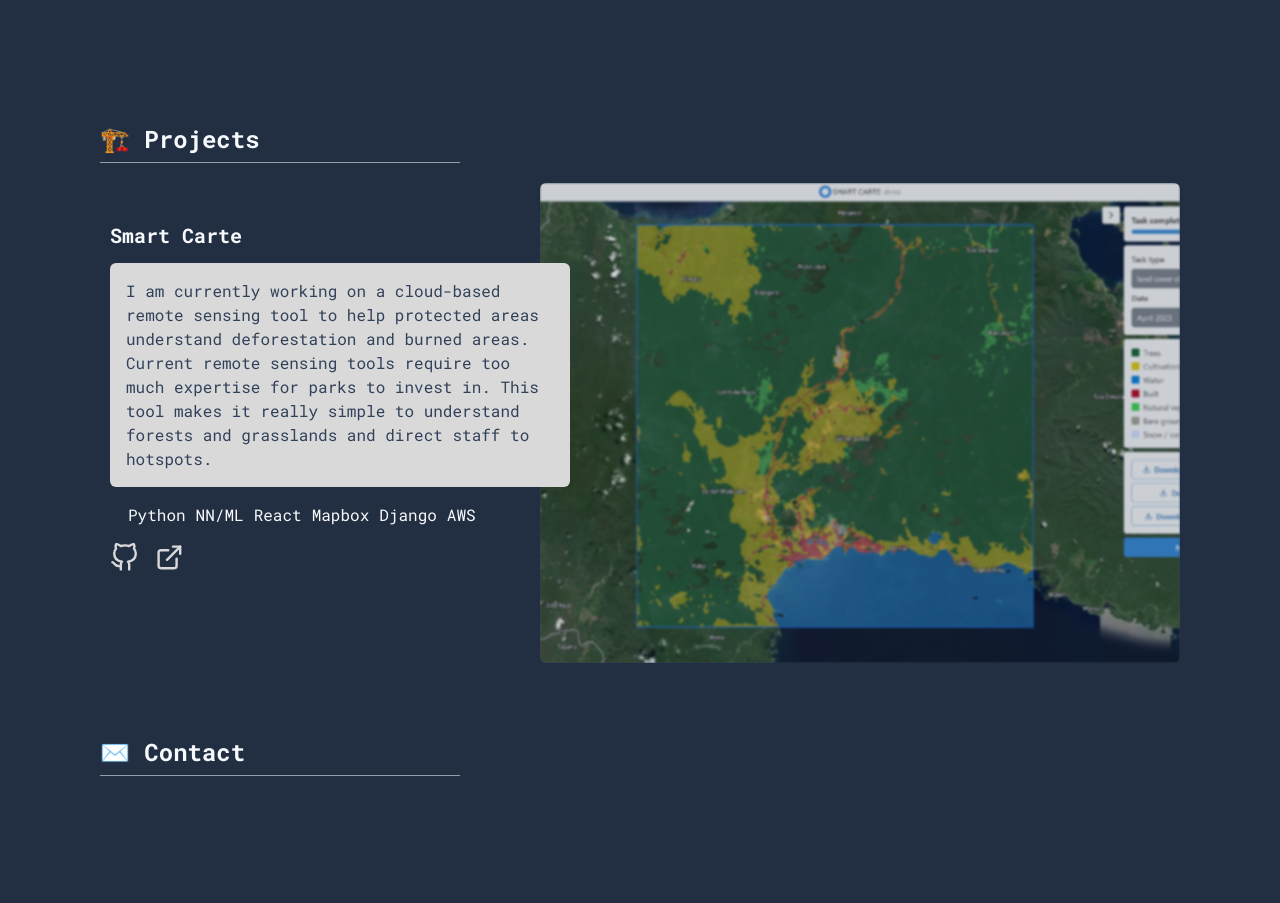
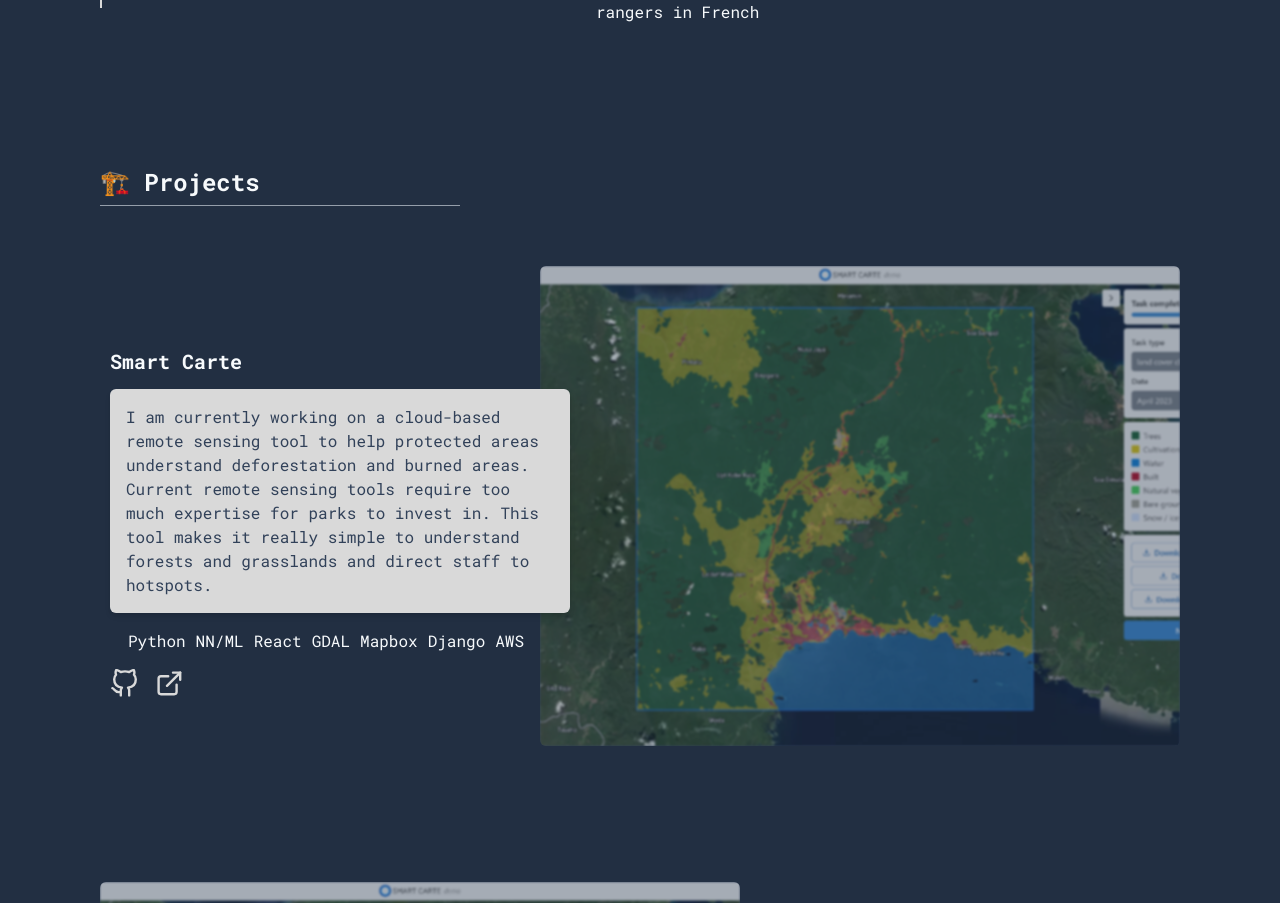
Before and after one commit to caseyslaught/casey-slaught-new-site, a Next.js app: page / in a window 1280 px wide. Shown: the part 1873-2776 px from the top of the page. Built offline with nearby package versions, Linux system fonts and the light colour scheme.

Commit message:
finished project items

```diff
--- a/components/ExperienceSection/index.tsx
+++ b/components/ExperienceSection/index.tsx
@@ -18,7 +18,7 @@ const ExperienceSection: React.FC<Props> = () => {
   return (
     <Flex
       id="experience-section"
-      px={["1em", "1em", "2em"]}
+      px={["1em", "2em"]}
       justify="flex-start"
       align="flex-start"
       pb={["60px", "120px"]}
--- a/components/HeaderMain/index.tsx
+++ b/components/HeaderMain/index.tsx
@@ -54,7 +54,7 @@ const HeaderMain: React.FC<Props> = ({ isMobileOrTablet }) => {
     <Flex
       w="100%"
       bg="primary.800"
-      px={["1em", "1em", "2em"]}
+      px={["1em", "2em"]}
       h={prevScrollPos > 80 ? "60px" : "80px"}
       position="fixed"
       top={visible ? "0" : "-80px"}
--- /dev/null
+++ b/components/HeroSection/index.tsx
@@ -0,0 +1,47 @@
+import React from "react";
+import { Flex, Text, VStack } from "@chakra-ui/react";
+
+interface Props {}
+
+const HeroSection: React.FC<Props> = () => {
+  return (
+    <Flex
+      id="hero-section"
+      px={["1em", "2em"]}
+      justify="flex-start"
+      align="center"
+      h="calc(100vh - 80px)"
+    >
+      <Flex
+        align="flex-start"
+        w="100%"
+        maxW="1080px"
+        m="0 auto"
+        color="gray.50"
+        mb="40px"
+      >
+        <VStack spacing={6} maxW="560px" align="flex-start">
+          <Text>Hey there,</Text>
+          <Text>
+            My name is{" "}
+            <Text as="span" color="accent.500">
+              Casey Slaught
+            </Text>
+            .
+          </Text>
+          <Text>I build geospatial applications on the web.</Text>
+          <Text>
+            I&apos;m a full-stack developer focused on building
+            geospatial-driven applications that have a meaningful environmental
+            impact. I recently earned a Masters in Environmental Management
+            degree from Duke University. I also oversee a couple technology
+            projects at Virunga National Park in the Democratic Republic of the
+            Congo.
+          </Text>
+        </VStack>
+      </Flex>
+    </Flex>
+  );
+};
+
+export default HeroSection;
--- a/components/IntroSection/index.tsx
+++ b/components/IntroSection/index.tsx
@@ -26,10 +26,9 @@ const IntroSection: React.FC<Props> = () => {
   return (
     <Flex
       id="intro-section"
-      px={["1em", "1em", "2em"]}
+      px={["1em", "2em"]}
       justify="flex-start"
       align="flex-start"
-      //minH={["none", "none", "calc(100vh)"]}
       pb={["60px", "120px"]}
     >
       <Flex
@@ -55,7 +54,7 @@ const IntroSection: React.FC<Props> = () => {
             align="flex-start"
             justify="center"
             w="100%"
-            maxW="500px"
+            maxW={["none", "none", "500px"]}
             spacing={6}
             zIndex={[0, 0, 99]}
             fontSize="0.9em"
@@ -70,7 +69,9 @@ const IntroSection: React.FC<Props> = () => {
             <Text>
               Software is a means to an end and since 2013 the end that I
               thought most in need attention was the ongoing pressures faced by
-              conservationists and the wildlife they protect.
+              conservationists and the wildlife they protect. I have been using
+              my understanding of computer science to help conservationists in
+              their fight against poaching and other illegal activities.
             </Text>
             <Text>
               Aenean sed adipiscing diam donec adipiscing tristique risus nec.
--- a/components/ProjectsSection/index.tsx
+++ b/components/ProjectsSection/index.tsx
@@ -21,15 +21,14 @@ import { FiExternalLink, FiGithub } from "react-icons/fi";
 interface Props {}
 
 const ProjectsSection: React.FC<Props> = () => {
-  const [isMobileOrTablet] = useMediaQuery("(min-width: 860px)");
-
   return (
     <Flex
       id="projects-section"
-      px={["1em", "1em", "2em"]}
+      px={["1em", "2em"]}
       justify="flex-start"
       align="flex-start"
       pb={["60px", "120px"]}
+      zIndex={9}
     >
       <Flex
         direction="column"
@@ -45,29 +44,72 @@ const ProjectsSection: React.FC<Props> = () => {
           <Divider />
         </VStack>
 
-        <VStack w="100%">
-          <Flex w="100%" justify="flex-start" position="relative">
+        <VStack w="100%" spacing={[8, 12, 24]}>
+          {projects.map((project, i) => (
+            <ProjectItem
+              key={project.title}
+              {...project}
+              direction={i % 2 == 0 ? "ltor" : "rtol"}
+            />
+          ))}
+        </VStack>
+      </Flex>
+    </Flex>
+  );
+};
+
+interface ItemProps {
+  direction: "ltor" | "rtol";
+  title: string;
+  description: string;
+  tech: string[];
+  github: string;
+  demo: string;
+  image: string;
+}
+
+const ProjectItem: React.FC<ItemProps> = ({
+  direction,
+  title,
+  description,
+  tech,
+  github,
+  demo,
+  image,
+}) => {
+  const [isMobileOrTablet] = useMediaQuery("(max-width: 860px)");
+
+  return (
+    <Flex
+      h={["520px", "500px", "480px"]}
+      w="100%"
+      mt="40px"
+      align="center"
+      justify={
+        direction === "ltor" || isMobileOrTablet ? "flex-start" : "flex-end"
+      }
+      position="relative"
+    >
       <VStack
         w="100%"
         maxW="480px"
-              align="flex-start"
+        align={
+          direction === "ltor" || isMobileOrTablet ? "flex-start" : "flex-end"
+        }
         mt={["10px", "40px"]}
-              px="10px"
+        px={["10px", "24px", "10px"]}
         spacing={4}
         zIndex={999}
       >
-              <Heading fontSize="xl">Smart Carte</Heading>
+        <Heading fontSize="xl">{title}</Heading>
         <Flex
           bg="secondary.200"
           color="primary.700"
           p="1em"
           borderRadius="md"
+          shadow="md"
         >
-                I am currently working on a cloud-based remote sensing tool to
-                help protected areas understand deforestation and burned areas.
-                Current remote sensing tools require too much expertise for
-                parks to invest in. This tool makes it really simple to
-                understand forests and grasslands and direct staff to hotspots.
+          {description}
         </Flex>
 
         <UnorderedList
@@ -77,60 +119,88 @@ const ProjectsSection: React.FC<Props> = () => {
           styleType="none"
           px="2px"
         >
-                <ListItem me="10px">Python</ListItem>
-                <ListItem me="10px">NN/ML</ListItem>
-                <ListItem me="10px">React</ListItem>
-                <ListItem me="10px">Mapbox</ListItem>
-                <ListItem me="10px">Django</ListItem>
-                <ListItem me="10px">AWS</ListItem>
+          {tech.map((t) => (
+            <ListItem key={t} me="10px">
+              {t}
+            </ListItem>
+          ))}
         </UnorderedList>
 
         <HStack spacing={4}>
-                <Link
-                  href="https://github.com/caseyslaught/smartcarte-containers"
-                  target="_blank"
-                >
+          <Link href={github} target="_blank">
             <Icon as={FiGithub} fontSize="1.8em" color="secondary.200" />
           </Link>
 
-                <Link
-                  href="https://smartcarte.earth/demo/halmahera-nickel-apr-2023"
-                  target="_blank"
-                >
-                  <Icon
-                    as={FiExternalLink}
-                    fontSize="1.8em"
-                    color="secondary.200"
-                  />
+          <Link href={demo} target="_blank">
+            <Icon as={FiExternalLink} fontSize="1.8em" color="secondary.200" />
           </Link>
         </HStack>
       </VStack>
       <Flex
         w={["100%", "100%", "640px"]}
-              h="480px"
+        h={["520px", "500px", "480px"]}
         bg="primary.700"
         position="absolute"
-              right={0}
+        left={direction === "rtol" ? "0" : "auto"}
+        right={direction === "ltor" ? "0" : "auto"}
         zIndex={0}
         overflow="hidden"
         borderRadius="md"
       >
+        <Link href={demo} target="_blank">
           <NextImage
             className="project-image"
             fill={true}
-                src="/images/smart_carte.png"
-                alt="Smart Carte screenshot"
+            src={image}
+            alt="project screenshot"
             style={{
               objectFit: "cover",
               filter: "blur(1px)",
             }}
           />
-            </Flex>
-          </Flex>
-        </VStack>
+        </Link>
       </Flex>
     </Flex>
   );
 };
 
+interface ProjectItemType {
+  title: string;
+  description: string;
+  tech: string[];
+  github: string;
+  demo: string;
+  image: string;
+}
+
+const projects: ProjectItemType[] = [
+  {
+    title: "Smart Carte",
+    description:
+      "I am currently working on a cloud-based remote sensing tool to help protected areas understand deforestation and burned areas. Current remote sensing tools require too much expertise for parks to invest in. This tool makes it really simple to understand forests and grasslands and direct staff to hotspots.",
+    tech: ["Python", "NN/ML", "React", "GDAL", "Mapbox", "Django", "AWS"],
+    github: "https://github.com/caseyslaught/smartcarte-containers",
+    demo: "https://smartcarte.earth/demo/halmahera-nickel-apr-2023",
+    image: "/images/smart_carte.png",
+  },
+  {
+    title: "SimpleDroneMaps",
+    description:
+      "I am currently working on a cloud-based remote sensing tool to help protected areas understand deforestation and burned areas. Current remote sensing tools require too much expertise for parks to invest in. This tool makes it really simple to understand forests and grasslands and direct staff to hotspots.",
+    tech: ["Python", "GDAL", "React", "Mapbox", "Django", "AWS"],
+    github: "",
+    demo: "https://simpledronemaps.com",
+    image: "/images/smart_carte.png",
+  },
+  {
+    title: "Virunga LoRa Alert System",
+    description:
+      "This system helps communities report sightings of dangerous rebel groups in the region as well as helping the park to track vehicles and personnel. I designed the LoRa antenna network and built the software that makes use of the position data.",
+    tech: ["LoRaWAN", "Chirpstack", "Python", "React", "AWS"],
+    github: "",
+    demo: "",
+    image: "/images/smart_carte.png",
+  },
+];
+
 export default ProjectsSection;
--- a/pages/_app.tsx
+++ b/pages/_app.tsx
@@ -77,9 +77,16 @@ export default function App({ Component, pageProps }: AppProps) {
             width: "12px",
           },
         },
+        ".project-image": {
+          transition: "all 0.2s",
+        },
         "@media (min-width: 860px)": {
           ".project-image": {
-            opacity: 0.8,
+            opacity: 0.6,
+            _hover: {
+              opacity: 1,
+              filter: "blur(0px) !important",
+            },
           },
         },
         "@media (max-width: 860px)": {
```
Also changed, not shown: pages/index.tsx (+1 -41 lines). Lines whose indentation alone changed are shown as unchanged.
